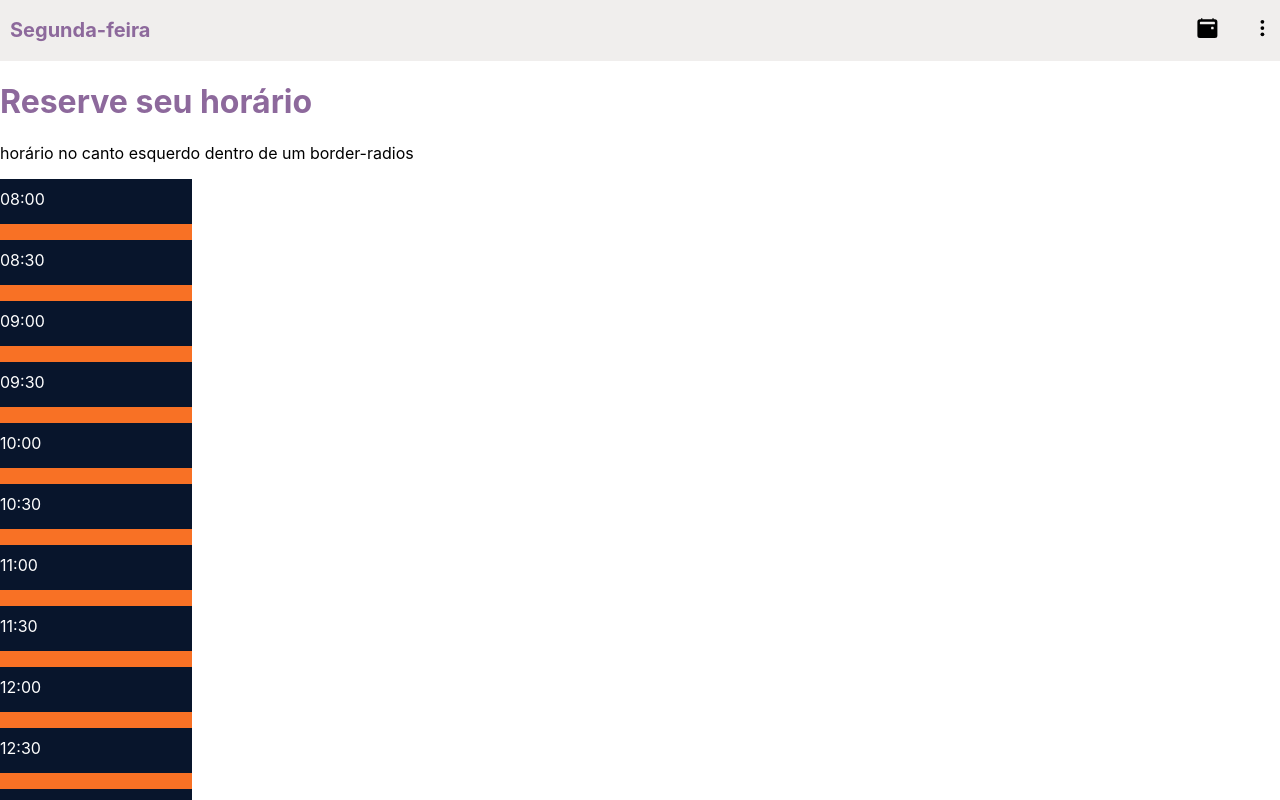
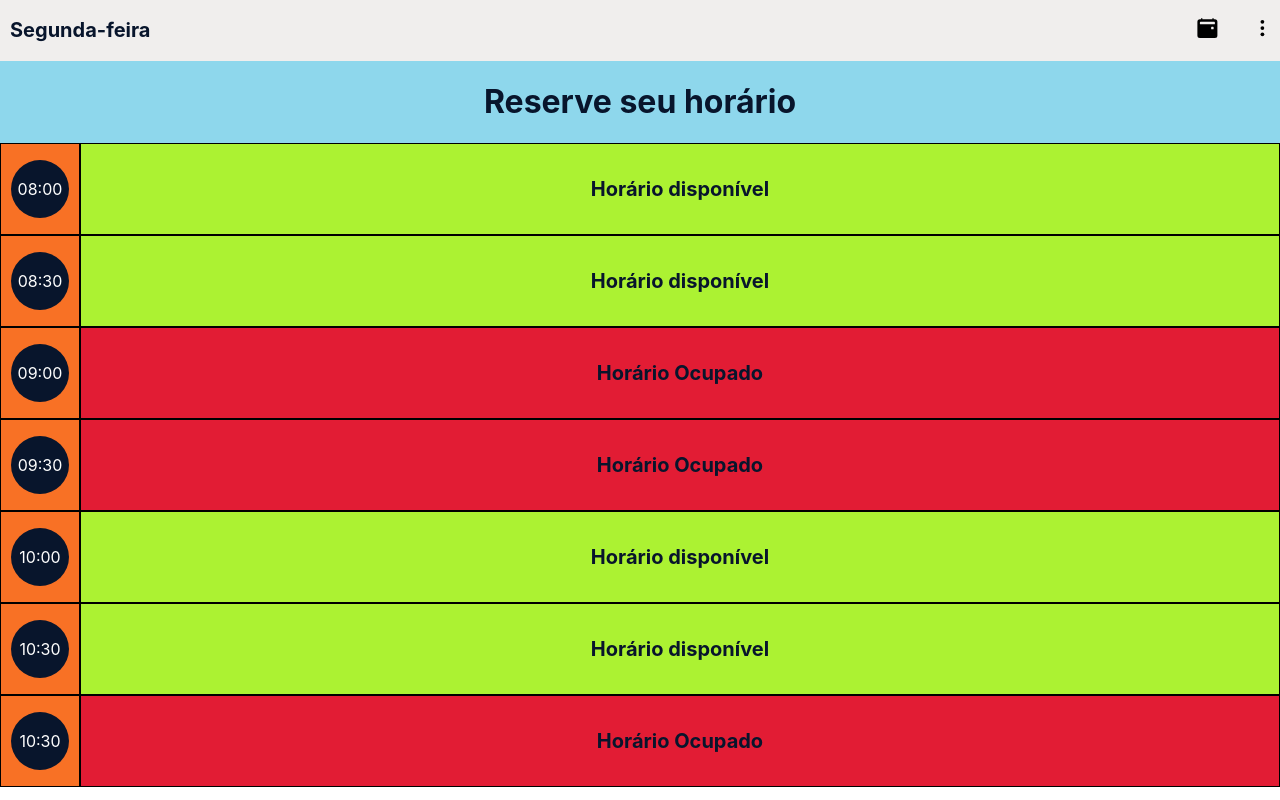
Before and after one commit to HenriqueBarretoDev/reserve, a React (Create React App) app in the folder reserve-e-corte/: page / in a window 1280 px wide. Shown: the top 800 px of the page. Built offline with nearby package versions, Linux system fonts and the light colour scheme.

Commit message:
ajuste no layout da home usuário

```diff
--- a/reserve-e-corte/src/App.css
+++ b/reserve-e-corte/src/App.css
@@ -0,0 +1,3 @@
+.App {
+    background-color: #8ed7ec;
+}
--- a/reserve-e-corte/src/Pages/Home/index.jsx
+++ b/reserve-e-corte/src/Pages/Home/index.jsx
@@ -1,5 +1,12 @@
 import React, {useState, useEffect} from 'react'
-import { ContainerSchedules, IconsLeftSchedules, IconsRightSchedules, BoxTime} from "./styles";
+import {
+    ContainerSchedules,
+    IconsLeftSchedules,
+    IconsRightSchedules,
+    BoxTime,
+    Reservations,
+    MainReservation
+} from "./styles";
 import {BsFillCalendar2EventFill} from "react-icons/bs";
 import {IoEllipsisVerticalSharp} from "react-icons/io5";
 
@@ -51,7 +58,7 @@ const Schedules = () => {
             <header>
                 <IconsLeftSchedules>
                     {/* <div><Hamburger/></div> */}
-                    <h1> {day}</h1>
+                    <h1>{day}</h1>
                 </IconsLeftSchedules>
 
                 <IconsRightSchedules>
@@ -60,80 +67,69 @@ const Schedules = () => {
                 </IconsRightSchedules>
             </header>
             <h1>Reserve seu horário</h1>
-            <div>
-                horário no canto esquerdo dentro de um border-radios
-            </div>
-            <BoxTime>
-                <p>08:00</p>
-                <p>08:30</p>
-                <p>09:00</p>
-                <p>09:30</p>
-                <p>10:00</p>
-                <p>10:30</p>
-                <p>11:00</p>
-                <p>11:30</p>
-                <p>12:00</p>
-                <p>12:30</p>
-                <p>13:00</p>
-                <p>13:30</p>
-                <p>09:30</p>
-                <p>09:30</p>
-            </BoxTime>
 
-            {/*<TopDates>*/}
-            {/*    <h3>segunda-feira</h3>*/}
-            {/*    <h3>terça-feira</h3>*/}
-            {/*    <h3>quarta-feira</h3>*/}
-            {/*    <h3>quinta-feira</h3>*/}
-            {/*    <h3>sexta-feira</h3>*/}
-            {/*    <h3>sábado</h3>*/}
-            {/*    <h3>domingo</h3>*/}
-            {/*</TopDates>*/}
-            {/*<BottomDates>*/}
-            {/*    <div>*/}
-            {/*        manhã*/}
-            {/*        <p>08:00</p>*/}
-            {/*        <p>08:30</p>*/}
-            {/*        <p>09:00</p>*/}
-            {/*        <p>09:30</p>*/}
-            {/*        <p>10:00</p>*/}
-            {/*        <p>10:30</p>*/}
-            {/*        <p>11:00</p>*/}
-            {/*        <p>11:30</p>*/}
-            {/*    </div>*/}
+            <MainReservation>
+                <BoxTime>
+                    <p>08:00</p>
+                </BoxTime>
+                <Reservations style={{backgroundColor: '#acf232'}}>
+                    <p>Horário disponível</p>
+                </Reservations>
+            </MainReservation>
 
-            {/*    <div>*/}
-            {/*        almoço*/}
-            {/*        <p>12:00</p>*/}
-            {/*        <p>12:30</p>*/}
-            {/*        <p>13:00</p>*/}
-            {/*    </div>*/}
+            <MainReservation>
+                <BoxTime>
+                    <p>08:30</p>
+                </BoxTime>
+                <Reservations style={{backgroundColor: '#acf232'}}>
+                    <p>Horário disponível</p>
+                </Reservations>
+            </MainReservation>
 
-            {/*    <div>*/}
-            {/*        tarde*/}
-            {/*        <p>13:30</p>*/}
-            {/*        <p>14:00</p>*/}
-            {/*        <p>14:30</p>*/}
-            {/*        <p>15:00</p>*/}
-            {/*        <p>15:30</p>*/}
-            {/*        <p>16:00</p>*/}
-            {/*        <p>16:30</p>*/}
-            {/*        <p>17:00</p>*/}
-            {/*        <p>17:30</p>*/}
+            <MainReservation>
+                <BoxTime>
+                    <p>09:00</p>
+                </BoxTime>
+                <Reservations style={{backgroundColor: '#e21c34'}}>
+                    <p>Horário Ocupado</p>
+                </Reservations>
+            </MainReservation>
 
-            {/*    </div>*/}
+            <MainReservation>
+                <BoxTime>
+                    <p>09:30</p>
+                </BoxTime>
+                <Reservations style={{backgroundColor: '#e21c34'}}>
+                    <p>Horário Ocupado</p>
+                </Reservations>
+            </MainReservation>
 
-            {/*    <div>*/}
-            {/*        noite*/}
-            {/*        <p>18:00</p>*/}
-            {/*        <p>18:30</p>*/}
-            {/*        <p>19:00</p>*/}
-            {/*        <p>19:30</p>*/}
-            {/*        <p>20:00</p>*/}
-            {/*    </div>*/}
+            <MainReservation>
+                <BoxTime>
+                    <p>10:00</p>
+                </BoxTime>
+                <Reservations style={{backgroundColor: '#acf232'}}>
+                    <p>Horário disponível</p>
+                </Reservations>
+            </MainReservation>
 
-            {/*</BottomDates>*/}
+            <MainReservation>
+                <BoxTime>
+                    <p>10:30</p>
+                </BoxTime>
+                <Reservations style={{backgroundColor: '#acf232'}}>
+                    <p>Horário disponível</p>
+                </Reservations>
+            </MainReservation>
 
+            <MainReservation>
+                <BoxTime>
+                    <p>10:30</p>
+                </BoxTime>
+                <Reservations style={{backgroundColor: '#e21c34'}}>
+                    <p>Horário Ocupado</p>
+                </Reservations>
+            </MainReservation>
 
         </ContainerSchedules>
     )
--- a/reserve-e-corte/src/Pages/Home/styles.js
+++ b/reserve-e-corte/src/Pages/Home/styles.js
@@ -8,6 +8,7 @@ export const BottomDates = styled.div`
 `;
 
 export const ContainerSchedules = styled.div`
+
   header {
     background-color: #f0eeed;
     display: flex;
@@ -15,8 +16,10 @@ export const ContainerSchedules = styled.div`
     padding: 5px 10px;
     margin: 0;
   }
+
   h1 {
-    color: #8d699c;
+    color: #08152c;
+    text-align: center;
   }
 `;
 
@@ -24,17 +27,21 @@ export const IconsLeftSchedules = styled.div`
   display: flex;
   width: 100%;
   align-items: center;
+
   div {
     display: flex;
     flex-direction: row !important;
     padding-right: 10px;
   }
+
   h1 {
     font-size: 20px;
   }
+
   h1::first-letter {
     text-transform: uppercase
   }
+
   svg {
     min-height: 30px;
     width: 100%;
@@ -44,6 +51,7 @@ export const IconsLeftSchedules = styled.div`
 export const IconsRightSchedules = styled.div`
   display: flex;
   align-items: center;
+
   svg {
     padding-left: 20px;
     min-height: 20px;
@@ -54,12 +62,44 @@ export const IconsRightSchedules = styled.div`
 
 export const BoxTime = styled.div`
   background-color: #f87125;
-  max-width: 15%;
+  max-width: 20%;
+  padding: 0 10px;
+  border: 1px solid black;
 
-  p{
-    padding: 10px 0;
+
+  p {
+    padding: 4px;
     background-color: #08152c;
-    height: 25px;
+    height: 50px;
+    width: 50px;
     color: #fefefe;
+    border-radius: 100%;
+    display: flex;
+    align-items: center;
+    justify-content: center;
   }
 `;
+
+export const Reservations = styled.div`
+  display: flex;
+  align-items: center;
+  justify-items: center;
+  justify-self: center;
+  width: 100%;
+  justify-content: center;
+  border: 1px solid black;
+
+  p {
+    color: #08152c;
+    font-size: 20px;
+    font-weight: bold;
+    //background-color: green;
+    //padding: 5px;
+  }
+
+`
+export const MainReservation = styled.div`
+  width: 100%;
+  display: flex;
+  //background-color: #8ed7ec;
+`
```
